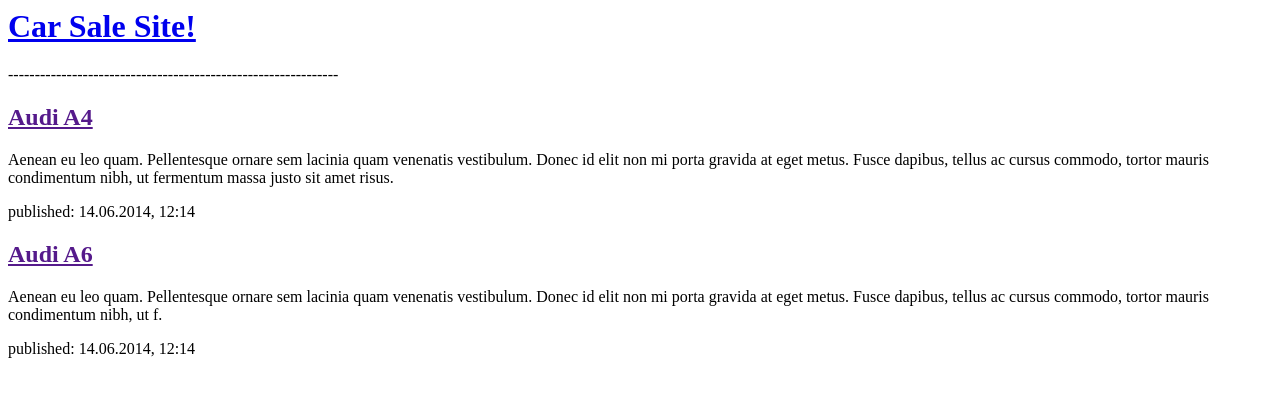
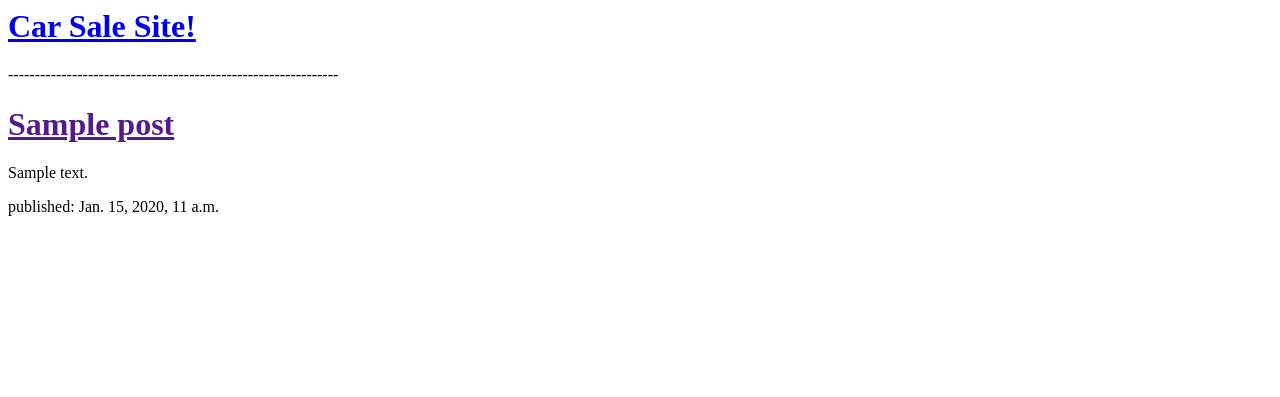
Before and after one commit to Caster22/CarSale, a Django app: template CarSale/templates/CarSale/Car_list.html in a window 1280 px wide. Shown: the top 397 px of the page. Run offline with Django 3.2, Linux system fonts and the light colour scheme; the template is opened without the code that fills it: values that come from a table or form of the project are taken from there, others are empty; tables that the repository leaves empty hold one stand-in row (values such as "Sample post").

Commit message:
zmiany nr3

```diff
--- a/CarSale/templates/CarSale/Car_list.html
+++ b/CarSale/templates/CarSale/Car_list.html
@@ -7,17 +7,13 @@
             <h1><a href="/">Car Sale Site!</a></h1>
             <p>--------------------------------------------------------------</p>
         </div>
+        	{% for post in posts %}
+    			<div>
+        			<h1><a href="">{{ post.title }}</a></h1>
+        			<p>{{ post.text|linebreaksbr }}</p>
+        			<p>published: {{ post.published_date }}</p>
+    			</div>
+			{% endfor %}
 
-        <div>
-            <h2><a href="">Audi A4</a></h2>
-            <p>Aenean eu leo quam. Pellentesque ornare sem lacinia quam venenatis vestibulum. Donec id elit non mi porta gravida at eget metus. Fusce dapibus, tellus ac cursus commodo, tortor mauris condimentum nibh, ut fermentum massa justo sit amet risus.</p>
-            <p>published: 14.06.2014, 12:14</p>
-        </div>
-
-        <div>
-            <h2><a href="">Audi A6</a></h2>
-            <p>Aenean eu leo quam. Pellentesque ornare sem lacinia quam venenatis vestibulum. Donec id elit non mi porta gravida at eget metus. Fusce dapibus, tellus ac cursus commodo, tortor mauris condimentum nibh, ut f.</p>
-            <p>published: 14.06.2014, 12:14</p>
-        </div>
     </body>
 </html>
--- a/CarSale/views.py
+++ b/CarSale/views.py
@@ -1,4 +1,7 @@
 from django.shortcuts import render
+from django.utils import timezone
+from .models import Post
 
 def  Car_list(request):
-	return render(request, 'CarSale/Car_list.html', {})
+	posts = Post.objects.filter(published_date__lte=timezone.now()).order_by('published_date')
+	return render(request, 'CarSale/Car_list.html', {'posts': posts})
```
